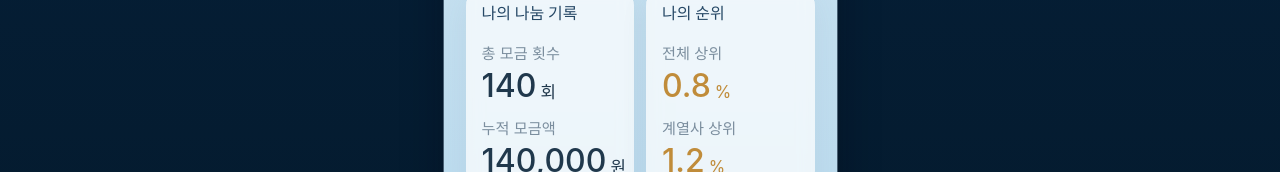
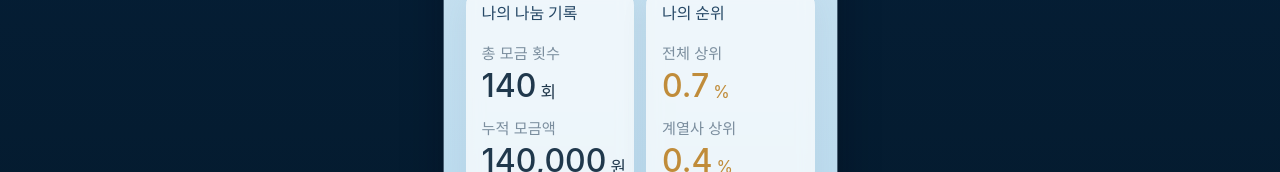
Before and after one commit to chyun7114/SVP_AI_Literacy, a React (Vite) app: page / in a window 1280 px wide. Shown: the part 628-800 px from the top of the page. Built offline with nearby package versions, Linux system fonts and the light colour scheme.

Commit message:
feat: refine rank ranges and current date label

```diff
--- a/src/App.css
+++ b/src/App.css
@@ -288,6 +288,7 @@
 .ranking-header__subtitle {
   margin: 10px 0 0;
   font-size: 0.98rem;
+  line-height: 1.5;
   color: #61788c;
 }
 
--- a/src/App.jsx
+++ b/src/App.jsx
@@ -5,8 +5,6 @@ const userProfile = {
   id: 1,
   name: '김민수',
   company: '삼성전자',
-  overallPercentile: 0.8,
-  companyPercentile: 1.2,
 }
 
 const introCards = [
@@ -254,6 +252,27 @@ function getStageByAmount(amount) {
   return stageConfig.find((stage) => amount >= stage.minAmount && amount <= stage.maxAmount) ?? stageConfig[0]
 }
 
+function getPercentilesByAmount(amount) {
+  const stage = getStageByAmount(amount)
+  const rangesByLevel = {
+    1: { overall: [96, 83], company: [91, 72] },
+    2: { overall: [78, 52], company: [58, 34] },
+    3: { overall: [38, 14], company: [24, 8] },
+    4: { overall: [12, 3], company: [7, 1.8] },
+    5: { overall: [2.5, 0.3], company: [1.6, 0.1] },
+  }
+
+  const range = rangesByLevel[stage.level]
+  const stageSpan = stage.maxAmount === Infinity ? 50000 : Math.max(stage.maxAmount - stage.minAmount, 1)
+  const progress = Math.min(Math.max((amount - stage.minAmount) / stageSpan, 0), 1)
+  const lerp = (start, end) => start + (end - start) * progress
+
+  return {
+    overallPercentile: lerp(range.overall[0], range.overall[1]),
+    companyPercentile: lerp(range.company[0], range.company[1]),
+  }
+}
+
 function BarIcon() {
   return (
     <svg viewBox="0 0 24 24" aria-hidden="true" className="nav-icon nav-icon-bars">
@@ -364,15 +383,24 @@ function BottomNav({ currentScreen, onOpenHome, onOpenRanking, onOpenIntro }) {
   )
 }
 
-function HomeScreen({ currentUser, stage, donationAmount, donationCount, progressPercent, onRefresh }) {
+function HomeScreen({
+  currentUser,
+  stage,
+  donationAmount,
+  donationCount,
+  progressPercent,
+  overallPercentile,
+  companyPercentile,
+  onRefresh,
+}) {
   const donationStats = [
     { label: '총 모금 횟수', value: formatNumber(donationCount), unit: '회' },
     { label: '누적 모금액', value: formatNumber(donationAmount), unit: '원' },
   ]
 
   const rankStats = [
-    { label: '전체 상위', value: String(currentUser.overallPercentile), unit: '%', accent: true },
-    { label: '계열사 상위', value: String(currentUser.companyPercentile), unit: '%', accent: true },
+    { label: '전체 상위', value: overallPercentile.toFixed(1), unit: '%', accent: true },
+    { label: '계열사 상위', value: companyPercentile.toFixed(1), unit: '%', accent: true },
   ]
 
   return (
@@ -416,7 +444,7 @@ function RankingPodiumCard({ item, tone, rank }) {
   )
 }
 
-function RankingScreen({ rankingData, endDateLabel }) {
+function RankingScreen({ rankingData, currentDateLabel }) {
   const topThree = rankingData.slice(0, 3)
   const podiumOrder = [topThree[1], topThree[0], topThree[2]].filter(Boolean)
   const podiumTones = ['silver', 'gold', 'bronze']
@@ -437,7 +465,9 @@ function RankingScreen({ rankingData, endDateLabel }) {
           참여율 순위
         </h1>
         <p className="ranking-header__subtitle">
-          따뜻한 나눔, 우리 계열사 기부 캠페인 · {endDateLabel} 기준
+          따뜻한 나눔, 우리 계열사 기부 캠페인
+          <br />
+          {currentDateLabel} 기준
         </p>
       </header>
 
@@ -527,7 +557,14 @@ function App() {
   const currentStage = useMemo(() => getStageByAmount(donationAmount), [donationAmount])
   const donationCount = useMemo(() => Math.round(donationAmount / 1000), [donationAmount])
   const progressPercent = useMemo(() => Math.min((donationAmount / 100000) * 100, 100), [donationAmount])
-  const endDateLabel = affiliateData[0].operationEndDate.replaceAll('-', '.')
+  const { overallPercentile, companyPercentile } = useMemo(
+    () => getPercentilesByAmount(donationAmount),
+    [donationAmount],
+  )
+  const currentDateLabel = useMemo(() => {
+    const now = new Date()
+    return `${now.getFullYear()}.${String(now.getMonth() + 1).padStart(2, '0')}.${String(now.getDate()).padStart(2, '0')}`
+  }, [])
 
   useEffect(() => {
     const intervalId = window.setInterval(() => {
@@ -559,10 +596,12 @@ function App() {
               donationAmount={donationAmount}
               donationCount={donationCount}
               progressPercent={progressPercent}
+              overallPercentile={overallPercentile}
+              companyPercentile={companyPercentile}
               onRefresh={refreshDonationState}
             />
           )}
-          {screen === 'ranking' && <RankingScreen rankingData={rankingData} endDateLabel={endDateLabel} />}
+          {screen === 'ranking' && <RankingScreen rankingData={rankingData} currentDateLabel={currentDateLabel} />}
           {screen === 'intro' && <IntroScreen onBack={closeIntro} />}
         </div>
 
```
